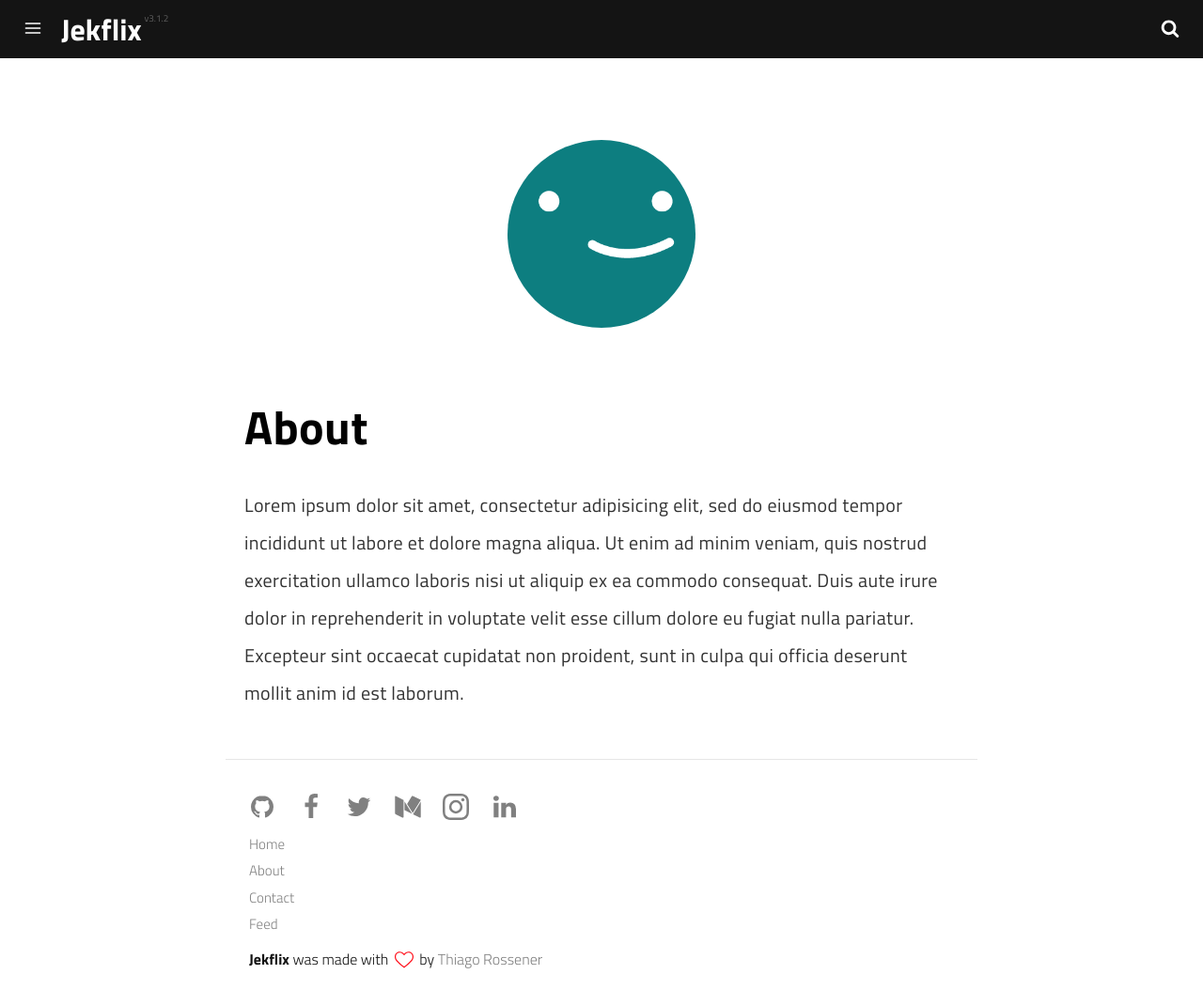
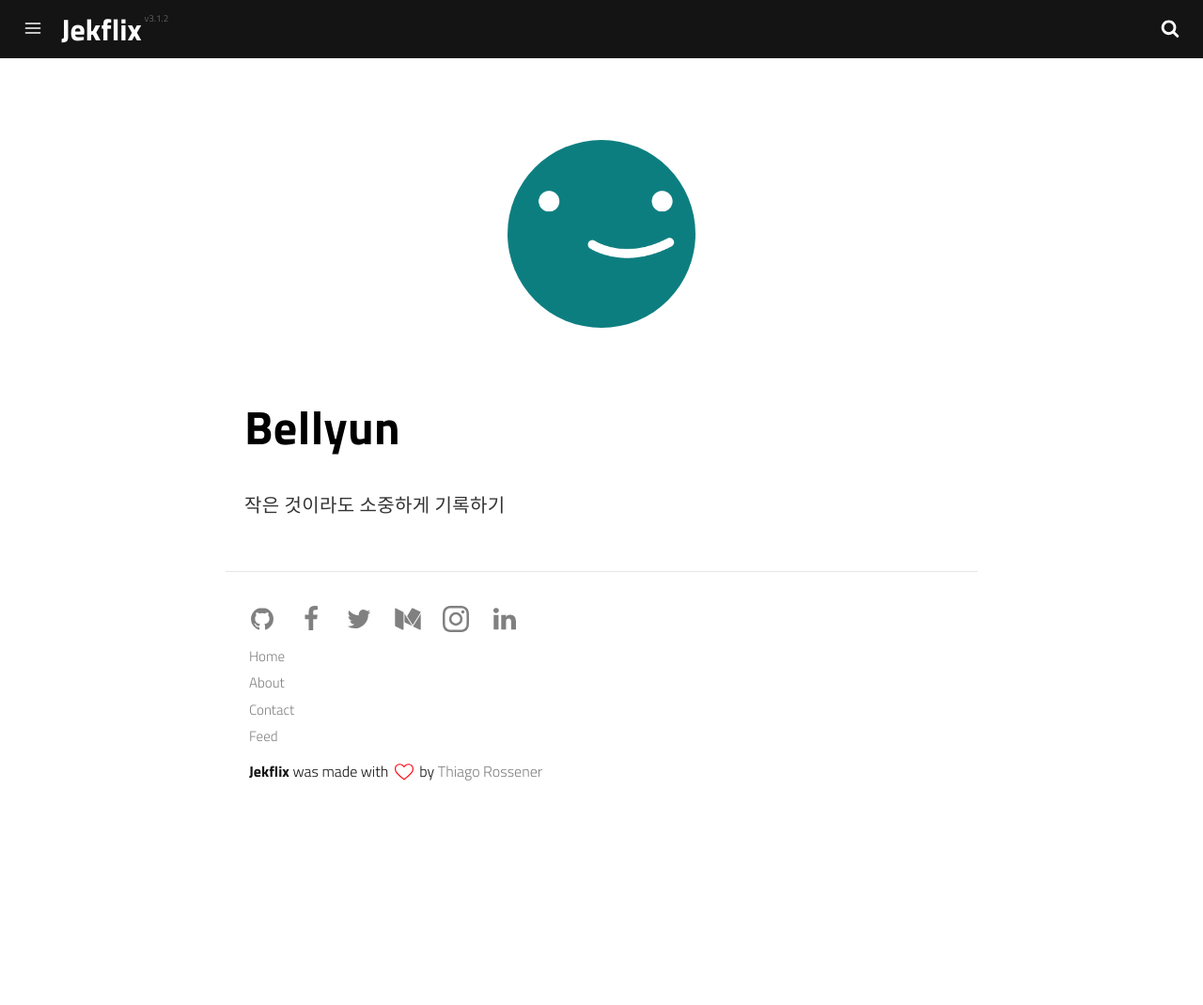
Before and after one commit to BellYun/BellYun.github.io, a Jekyll site: the page built from pages/about.md, in a window 1280 px wide and 1070 px high. Shown: the whole window at 94% size. Built offline with Jekyll 4.4.1, drawn with Linux system fonts in a browser that asks for light colours; a script that is not in the unit is left out.

Commit message:
fix about

```diff
--- a/pages/about.md
+++ b/pages/about.md
@@ -9,11 +9,6 @@ permalink: /about/
 
 <img class="img-rounded" src="/assets/img/uploads/profile.png" alt="Thiago Rossener" width="200">
 
-# About
+# Bellyun
 
-Lorem ipsum dolor sit amet, consectetur adipisicing elit, sed do eiusmod
-tempor incididunt ut labore et dolore magna aliqua. Ut enim ad minim veniam,
-quis nostrud exercitation ullamco laboris nisi ut aliquip ex ea commodo
-consequat. Duis aute irure dolor in reprehenderit in voluptate velit esse
-cillum dolore eu fugiat nulla pariatur. Excepteur sint occaecat cupidatat non
-proident, sunt in culpa qui officia deserunt mollit anim id est laborum.
+작은 것이라도 소중하게 기록하기
```
